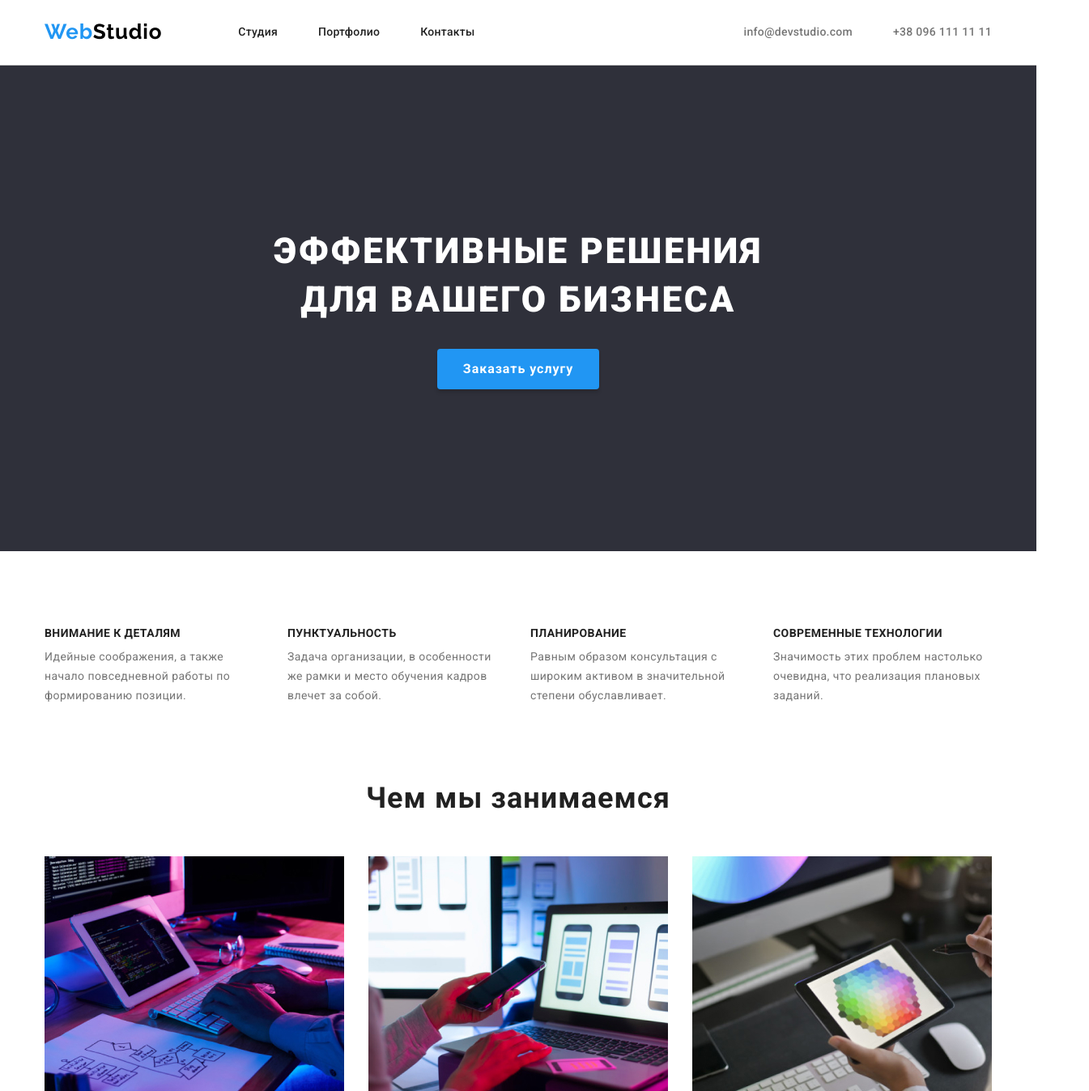
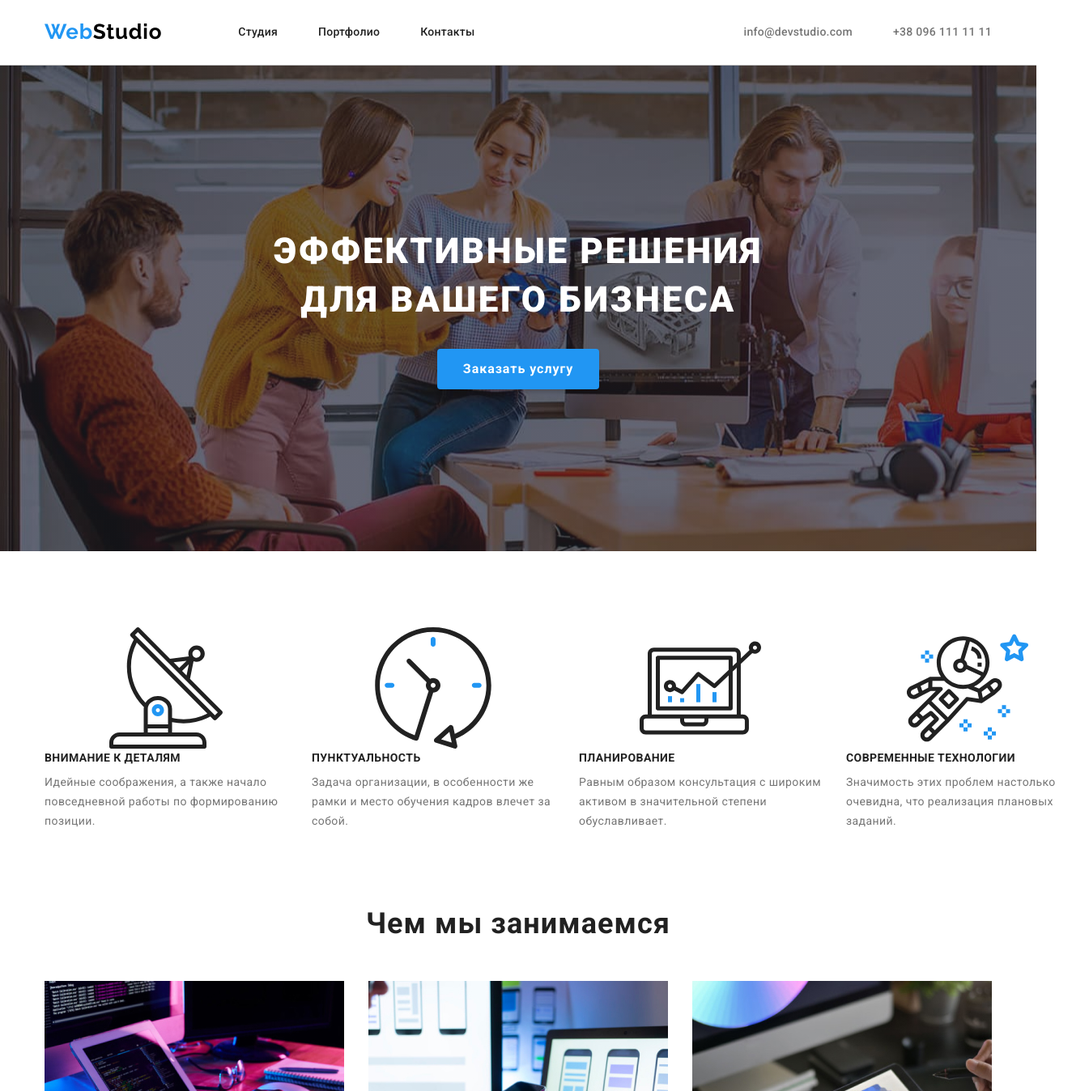
Before and after one commit to Konstantyn-Tokar/goit-markup-hw-04, a plain HTML site: page index.html in a window 1280 px wide. Shown: the top 1348 px of the page at 81% size, 1345 px wide, since content can reach past the window. Drawn offline with nearby package versions, Linux system fonts and the light colour scheme.

Commit message:
Добавлено иконки и BG

```diff
--- a/css/styles.css
+++ b/css/styles.css
@@ -196,11 +196,19 @@ img{
 /* =============== HERO =============== */
 
 .hero {
+    margin: 0 auto;
+    max-width: 1600px;
     padding-top: 200px;
     padding-bottom: 200px;
     text-align: center;
     background-color: #2F303A;
-
+    background-image: linear-gradient(
+        rgba(47, 48, 58, 0.4),
+        rgba(47, 48, 58, 0.4)
+    ),
+    url(/images/hero/bg.jpg);
+    background-repeat: no-repeat;
+    background-size: cover;
 }
 
 .hero-titel {
--- a/index.html
+++ b/index.html
@@ -61,22 +61,42 @@
                 <h2 class="visually-hidden">Особенности</h2>
                 <ul class="features-list list">
                     <li class="features-item ">
+                        <div class="features-icon-box">
+                            <svg class="features-icon">
+                                <use href="./images/sprite.svg#icon-antenna"></use>
+                            </svg>
+                        </div>
                         <h3 class=features-subtitle>Внимание к деталям</h3>
                         <p class="features-description">Идейные соображения, а также начало повседневной работы по
                             формированию
                             позиции.</p>
                     </li>
                     <li class="features-item">
+                        <div class="features-icon-box">
+                            <svg class="features-icon">
+                                <use href="./images/sprite.svg#icon-clock"></use>
+                            </svg>
+                        </div>
                         <h3 class=features-subtitle>Пунктуальность</h3>
                         <p class="features-description">Задача организации, в особенности же рамки и место обучения кадров
                             влечет за собой.</p>
                     </li>
                     <li class="features-item">
+                        <div class="features-icon-box">
+                            <svg class="features-icon">
+                                <use href="./images/sprite.svg#icon-diagram"></use>
+                            </svg>
+                        </div>
                         <h3 class=features-subtitle>Планирование</h3>
                         <p class="features-description">Равным образом консультация с широким активом в значительной степени
                             обуславливает.</p>
                     </li>
                     <li class="features-item">
+                        <div class="features-icon-box">
+                            <svg class="features-icon">
+                                <use href="./images/sprite.svg#icon-astronaut"></use>
+                            </svg>
+                        </div>
                         <h3 class=features-subtitle>Современные технологии</h3>
                         <p class="features-description">Значимость этих проблем настолько очевидна, что реализация плановых
                             заданий.</p>
```
Also changed, not shown: images/hero/bg.jpg (added), images/logo/antenna 1.svg (added), images/logo/astronaut 1.svg (added), images/logo/clock 1.svg (added), images/logo/diagram 1.svg (added), images/logo/envelope.svg (added), images/logo/facebook 1.svg (added), images/logo/instagram 2.svg (added), images/logo/linkedin 1.svg (added), images/logo/logo 1.svg (added), images/logo/logo 2.svg (added), images/logo/logo 3.svg (added), images/logo/logo 4.svg (added), images/logo/logo 5.svg (added), 4 more files.
